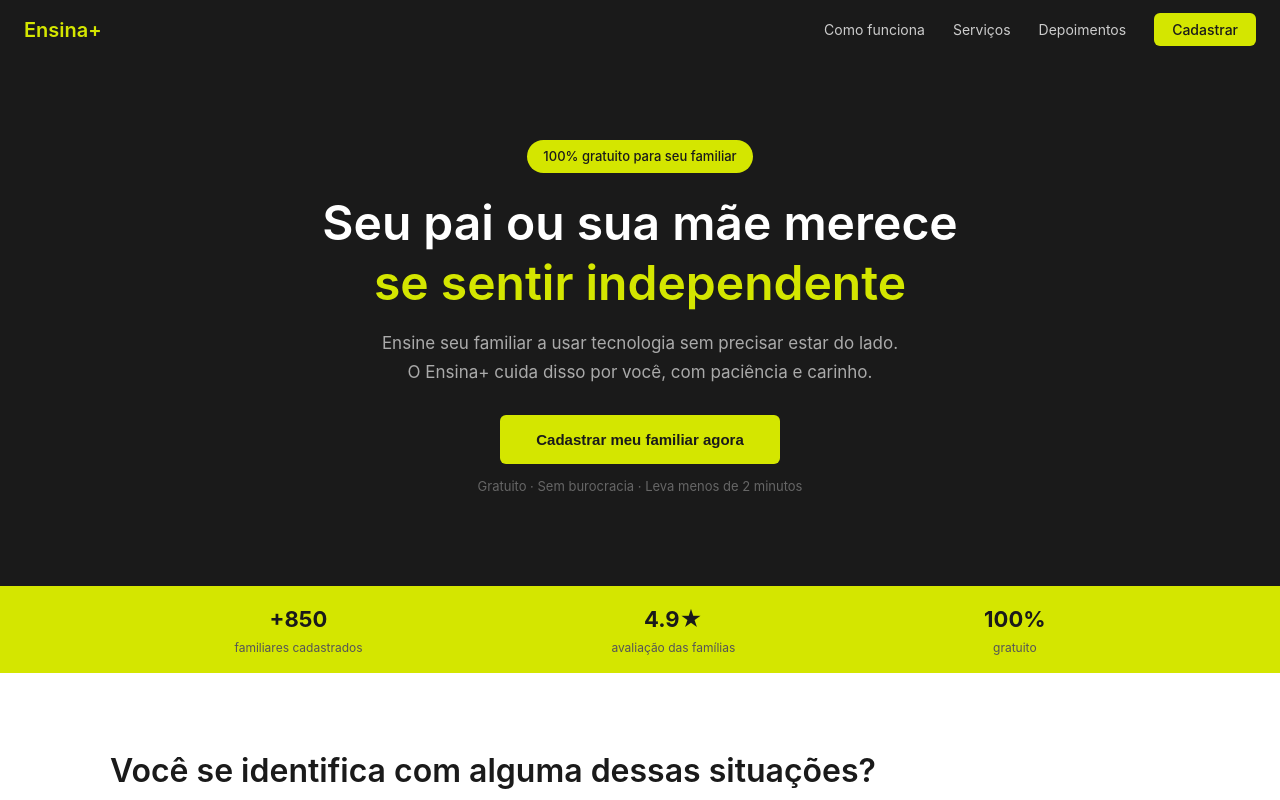
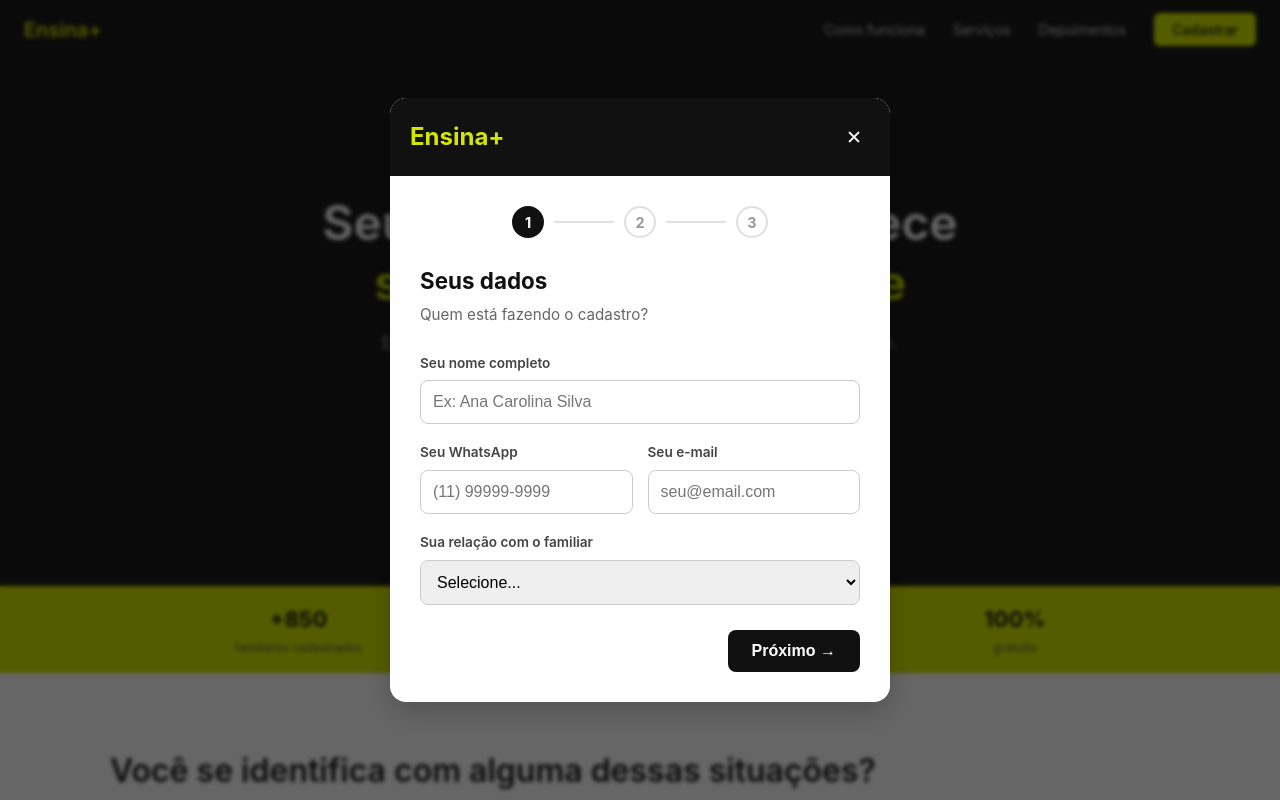
Before and after one commit to miguelnsimoes/ensina-mais-landing-page, a plain HTML site: page index.html in a window 1280 px wide. Both pictures are taken after a click on the link "Cadastrar". Shown: the top 800 px of the page. Drawn offline with Linux system fonts and the light colour scheme; a script that the page names is missing.

Commit message:
feat: adiciona model em javascript

```diff
--- /dev/null
+++ b/script.js
@@ -0,0 +1,46 @@
+const overlay = document.getElementById('modalOverlay');
+const modalClose = document.getElementById('modalClose');
+
+document.querySelectorAll('.open-modal').forEach(btn => {
+  btn.addEventListener('click', (e) => {
+    e.preventDefault();
+    openModal();
+  });
+});
+
+modalClose.addEventListener('click', closeModal);
+
+overlay.addEventListener('click', (e) => {
+  if (e.target === overlay) closeModal();
+});
+
+document.addEventListener('keydown', (e) => {
+  if (e.key === 'Escape') closeModal();
+});
+
+function openModal() {
+  overlay.classList.remove('hidden');
+  document.body.style.overflow = 'hidden';
+  goTo(1);
+}
+
+function closeModal() {
+  overlay.classList.add('hidden');
+  document.body.style.overflow = '';
+}
+
+
+function goTo(step) {
+  ['step1', 'step2', 'step3', 'stepSuccess'].forEach(id => {
+    document.getElementById(id).classList.add('hidden');
+  });
+
+  const target = step === 'success'
+    ? document.getElementById('stepSuccess')
+    : document.getElementById('step' + step);
+
+  target.classList.remove('hidden');
+
+  const modal = document.querySelector('.modal');
+  if (modal) modal.scrollTop = 0;
+}
--- a/style.css
+++ b/style.css
@@ -653,3 +653,255 @@ body {
     grid-template-columns: repeat(3, 1fr);
   }
 }
+
+/* ==========================================================================
+   SISTEMA DE MODAL (FORMULÁRIO DE CADASTRO)
+   ========================================================================== */
+
+/* Classe utilitária para esconder os elementos (Abas e o próprio Modal) */
+.hidden {
+  display: none !important;
+}
+
+/* Fundo escurecido que cobre toda a tela */
+.modal-overlay {
+  position: fixed;
+  top: 0;
+  left: 0;
+  width: 100%;
+  height: 100%;
+  background-color: rgba(0, 0, 0, 0.6);
+  display: flex;
+  align-items: center;
+  justify-content: center;
+  z-index: 9999;
+  padding: 20px;
+}
+
+/* Caixa branca do Modal */
+.modal {
+  background: #ffffff;
+  width: 100%;
+  max-width: 500px;
+  border-radius: 16px;
+  box-shadow: 0 10px 30px rgba(0, 0, 0, 0.2);
+  overflow: hidden;
+  animation: fadeInModal 0.3s ease;
+}
+
+@keyframes fadeInModal {
+  from { transform: translateY(20px); opacity: 0; }
+  to { transform: translateY(0); opacity: 1; }
+}
+
+/* Cabeçalho do Modal */
+.modal-header {
+  background: #111111;
+  color: #ffffff;
+  padding: 20px;
+  display: flex;
+  justify-content: space-between;
+  align-items: center;
+}
+
+.modal-logo {
+  font-size: 1.5rem;
+  font-weight: bold;
+}
+
+.modal-close {
+  background: none;
+  border: none;
+  color: #ffffff;
+  font-size: 1.2rem;
+  cursor: pointer;
+  transition: opacity 0.2s;
+}
+
+.modal-close:hover {
+  opacity: 0.7;
+}
+
+/* Corpo do Modal */
+.modal-body {
+  padding: 30px;
+}
+
+/* Indicador de Etapas (As bolinhas 1, 2, 3) */
+.step-indicator {
+  display: flex;
+  align-items: center;
+  justify-content: center;
+  margin-bottom: 25px;
+}
+
+.step-dot {
+  width: 32px;
+  height: 32px;
+  border-radius: 50%;
+  display: flex;
+  align-items: center;
+  justify-content: center;
+  font-weight: bold;
+  font-size: 0.9rem;
+  border: 2px solid #e0e0e0;
+  background: #ffffff;
+  color: #999999;
+}
+
+.step-dot.active {
+  background: #111111;
+  color: #ffffff;
+  border-color: #111111;
+}
+
+.step-dot.done {
+  background: #4caf50;
+  color: #ffffff;
+  border-color: #4caf50;
+}
+
+.step-line {
+  flex: 1;
+  height: 2px;
+  background: #e0e0e0;
+  margin: 0 10px;
+  max-width: 60px;
+}
+
+.step-line.done {
+  background: #4caf50;
+}
+
+/* Títulos das etapas */
+.step-title {
+  font-size: 1.4rem;
+  font-weight: 700;
+  color: #111111;
+  margin-bottom: 4px;
+}
+
+.step-sub {
+  font-size: 0.95rem;
+  color: #666666;
+  margin-bottom: 25px;
+}
+
+/* Campos de entrada (Inputs e Selects) */
+.field {
+  margin-bottom: 18px;
+  display: flex;
+  flex-direction: column;
+}
+
+.field-row {
+  display: grid;
+  grid-template-columns: 1fr 1fr;
+  gap: 15px;
+}
+
+.field label {
+  font-size: 0.85rem;
+  font-weight: 600;
+  color: #444444;
+  margin-bottom: 6px;
+}
+
+.field input, .field select {
+  padding: 12px;
+  border: 1px solid #cccccc;
+  border-radius: 8px;
+  font-size: 1rem;
+  outline: none;
+  transition: border-color 0.2s;
+}
+
+.field input:focus, .field select:focus {
+  border-color: #111111;
+}
+
+/* Botões do Modal */
+.btn-row {
+  display: flex;
+  justify-content: flex-end;
+  gap: 12px;
+  margin-top: 25px;
+}
+
+.btn-next, .btn-back {
+  padding: 12px 24px;
+  border-radius: 8px;
+  font-size: 1rem;
+  font-weight: 600;
+  cursor: pointer;
+  border: none;
+}
+
+.btn-next {
+  background: #111111;
+  color: #ffffff;
+}
+
+.btn-back {
+  background: #e0e0e0;
+  color: #333333;
+}
+
+/* Customização dos Checkboxes da etapa 3 */
+.checkbox-group {
+  display: flex;
+  flex-direction: column;
+  gap: 12px;
+}
+
+.checkbox-item {
+  display: flex;
+  align-items: center;
+  gap: 15px;
+  padding: 12px;
+  border: 1px solid #e0e0e0;
+  border-radius: 8px;
+  cursor: pointer;
+}
+
+.checkbox-item input {
+  width: 18px;
+  height: 18px;
+}
+
+.checkbox-label {
+  display: flex;
+  flex-direction: column;
+}
+
+.checkbox-label span {
+  font-size: 0.8rem;
+  color: #666666;
+}
+
+.icon-svg {
+  width: 20px;
+  height: 20px;
+}
+
+/* Tela de sucesso */
+.success-body {
+  text-align: center;
+  padding: 10px 0;
+}
+
+.success-icon {
+  font-size: 3rem;
+  margin-bottom: 15px;
+}
+
+.success-badge {
+  background: #e8f5e9;
+  color: #2e7d32;
+  padding: 6px 12px;
+  border-radius: 20px;
+  display: inline-block;
+  font-size: 0.85rem;
+  font-weight: 600;
+  margin-bottom: 15px;
+}
```
